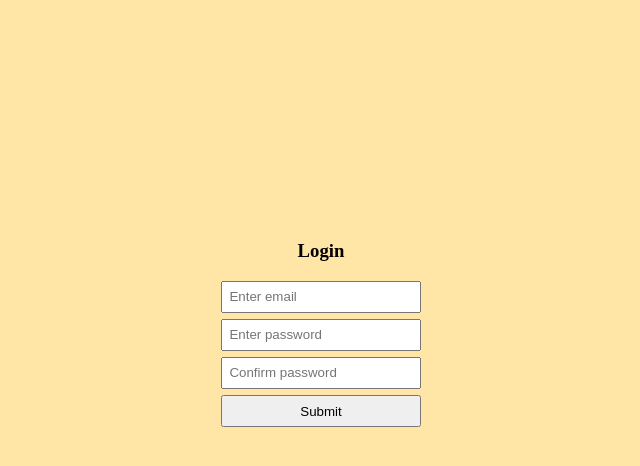
After one commit to harmanpreetio/sehaj-sabji, a Flask app: page /signup in a window 1280 px wide. The commit adds this page. Shown: the top 466 px of the page, without its empty margins (319-959 px from the left). Run offline with Flask 3, Linux system fonts and the light colour scheme; some libraries are stand-ins or nearby versions.

Commit message:
List all sabjis and User table

```diff
--- a/src/app.py
+++ b/src/app.py
@@ -1,6 +1,7 @@
 from flask import Flask, render_template, request, redirect
 from src.models.db import db
-from src.models import Sabji
+from src.models import Sabji, User
+from sqlalchemy import select
 
 app = Flask(__name__)
 
@@ -24,11 +25,8 @@ def index():
 def dashboard():
     # TODO: fetch sabji list from database
     # convert to list
-    sabji_list = [
-        {"name": "Allo", "qty": "1kg"},
-        {"name": "Pyaaz", "qty": "2kg"},
-        {"name": "Tamatar", "qty": "1kg"},
-    ]
+    stmt = select(Sabji)
+    sabji_list = db.session.scalars(stmt).all()
     return render_template("dashboard.html", sabji_list=sabji_list)
 
 @app.route("/add-sabji", methods=["GET", "POST"])
@@ -41,3 +39,24 @@ def add_sabji():
         db.session.commit()
         return redirect("/dashboard")
     return render_template("add_sabji.html")
+
+@app.route("/delete-sabji/<id>", methods=["GET"])
+def delete_sabji(id):
+    stmt = select(Sabji).where(Sabji.id == id)
+    sabji = db.session.scalars(stmt).first()
+    if sabji is not None:
+        db.session.delete(sabji)
+        db.session.commit()
+    return redirect("/dashboard")
+
+
+@app.route("/signup", methods=["GET", "POST"])
+def signup():
+    if request.method == "POST":
+        user = User()
+        user.email = request.form["email"]
+        user.passwd = request.form['passwd']
+        db.session.add(user)
+        db.session.commit()
+        return redirect("/login")
+    return render_template("signup.html")
--- a/src/models/__init__.py
+++ b/src/models/__init__.py
@@ -1 +1,2 @@
 from .sabji import Sabji
+from .user import User
--- a/src/models/sabji.py
+++ b/src/models/sabji.py
@@ -1,4 +1,4 @@
-from sqlalchemy import Integer, String
+from sqlalchemy import Integer, String, ForeignKey
 from sqlalchemy.orm import Mapped, mapped_column
 from .db import db
 
@@ -9,3 +9,5 @@ class Sabji(db.Model):
   id: Mapped[int] = mapped_column(primary_key=True)
   name: Mapped[str] = mapped_column(String)
   qty: Mapped[str] = mapped_column(String)
+
+  user_id: Mapped[int] = mapped_column(ForeignKey("users.id"))
--- a/src/templates/dashboard.html
+++ b/src/templates/dashboard.html
@@ -35,7 +35,7 @@
   <div>
     <ul>
       {% for i in sabji_list %}
-        <li>{{ i['name'] }} - {{ i['qty'] }}</li>
+        <li>{{ i.name }} - {{ i.qty }} - <a href="/delete-sabji/{{ i.id }}">delete</a></li>
       {% endfor %}
     </ul>
   </div>
--- /dev/null
+++ b/src/templates/signup.html
@@ -0,0 +1,39 @@
+<!DOCTYPE html>
+<html lang="en">
+<head>
+  <meta charset="UTF-8">
+  <meta name="viewport" content="width=device-width, initial-scale=1.0">
+  <title>Login to sabji manager</title>
+  <style>
+    * {
+      box-sizing: border-box;
+    }
+    body {
+      background-color: #FFE6A7;
+    }
+    input {
+      display: block;
+      width: 100%;
+      padding: 0.4rem;
+      margin-bottom: 0.4rem;
+    }
+    .container {
+      max-width: 200px;
+      margin-left: auto;
+      margin-right: auto;
+      margin-top: 30vh;
+    }
+  </style>
+</head>
+<body>
+  <div class="container">
+    <form accept="/login" method="post">
+      <h3 style="text-align: center;">Login</h3>
+      <input name="email" type="text" placeholder="Enter email">
+      <input name="passwd" type="password" placeholder="Enter password">
+      <input name="conpasswd" type="password" placeholder="Confirm password">
+      <input type="submit">
+    </form>
+  </div>
+</body>
+</html>
```
Also changed, not shown: src/models/user.py (added, +12 -0 lines).
